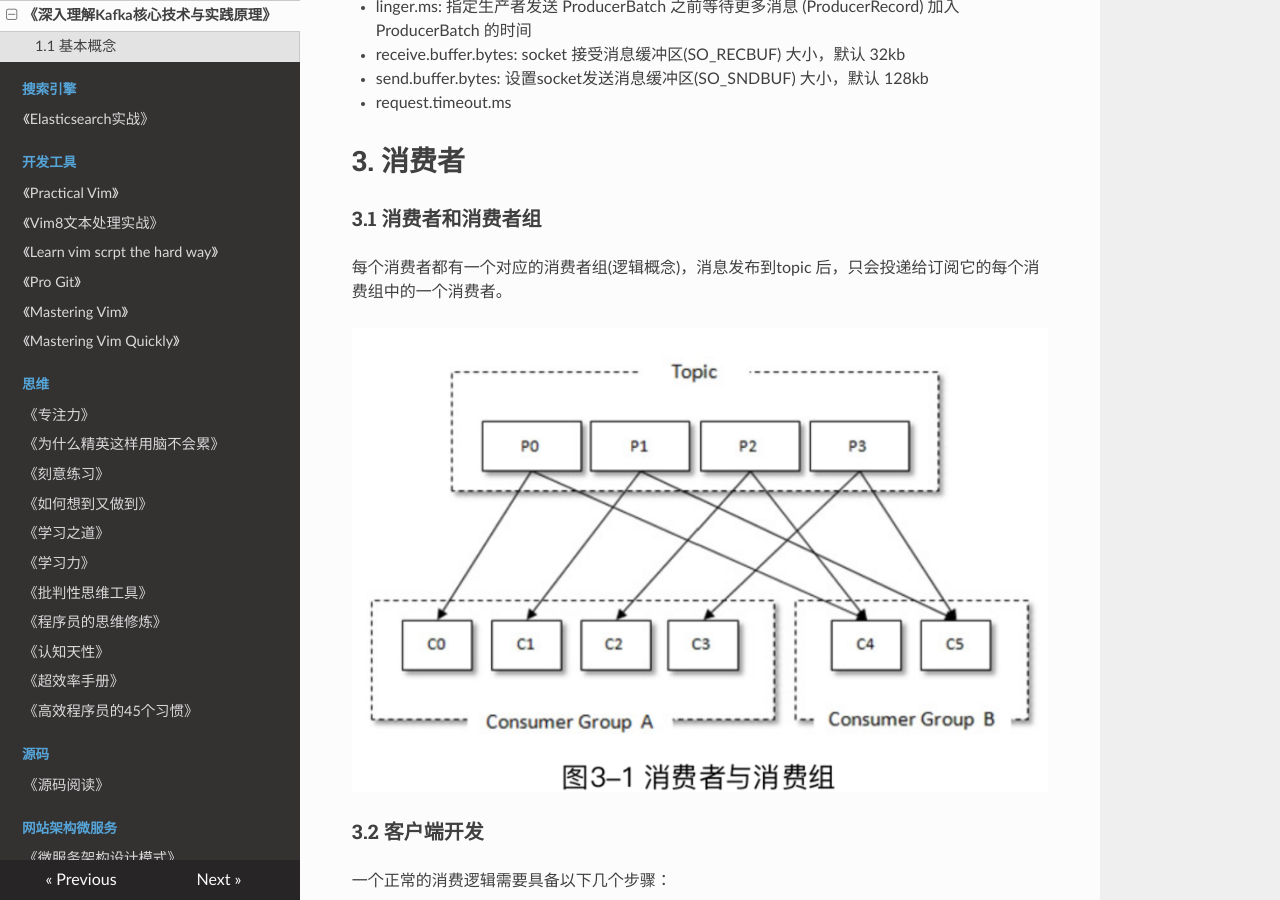
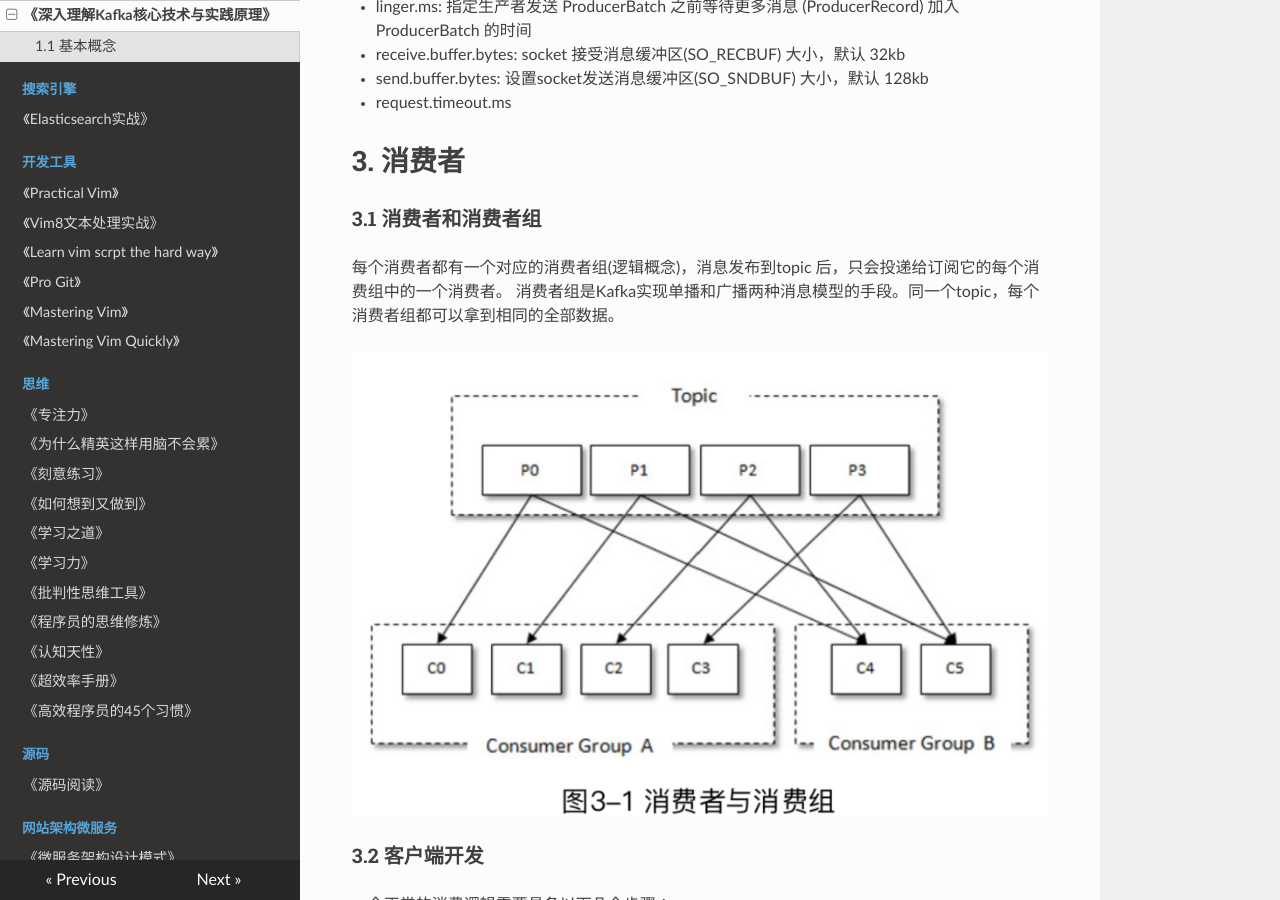
Before and after one commit to PegasusWang/booknotes, an MkDocs documentation site: the page built from docs/分布式/深入理解Kafka核心设计与实践原理/深入理解Kafka核心设计与实践原理.md, in a window 1280 px wide and 900 px high, scrolled down 3040 px. Built offline with MkDocs 1.6.1, drawn with Linux system fonts in a browser that asks for light colours; nearby versions of some CDN libraries; old or Windows-style settings are respelled for this version of MkDocs.

Commit message:
消费者组

```diff
--- a/docs/分布式/深入理解Kafka核心设计与实践原理/深入理解Kafka核心设计与实践原理.md
+++ b/docs/分布式/深入理解Kafka核心设计与实践原理/深入理解Kafka核心设计与实践原理.md
@@ -150,6 +150,7 @@ public class DemoPartitioner implements Partitioner {
 ### 3.1 消费者和消费者组
 
 每个消费者都有一个对应的消费者组(逻辑概念)，消息发布到topic 后，只会投递给订阅它的每个消费组中的一个消费者。
+消费者组是Kafka实现单播和广播两种消息模型的手段。同一个topic，每个消费者组都可以拿到相同的全部数据。
 
 ![](./消费者与消费组.png)
 
```
